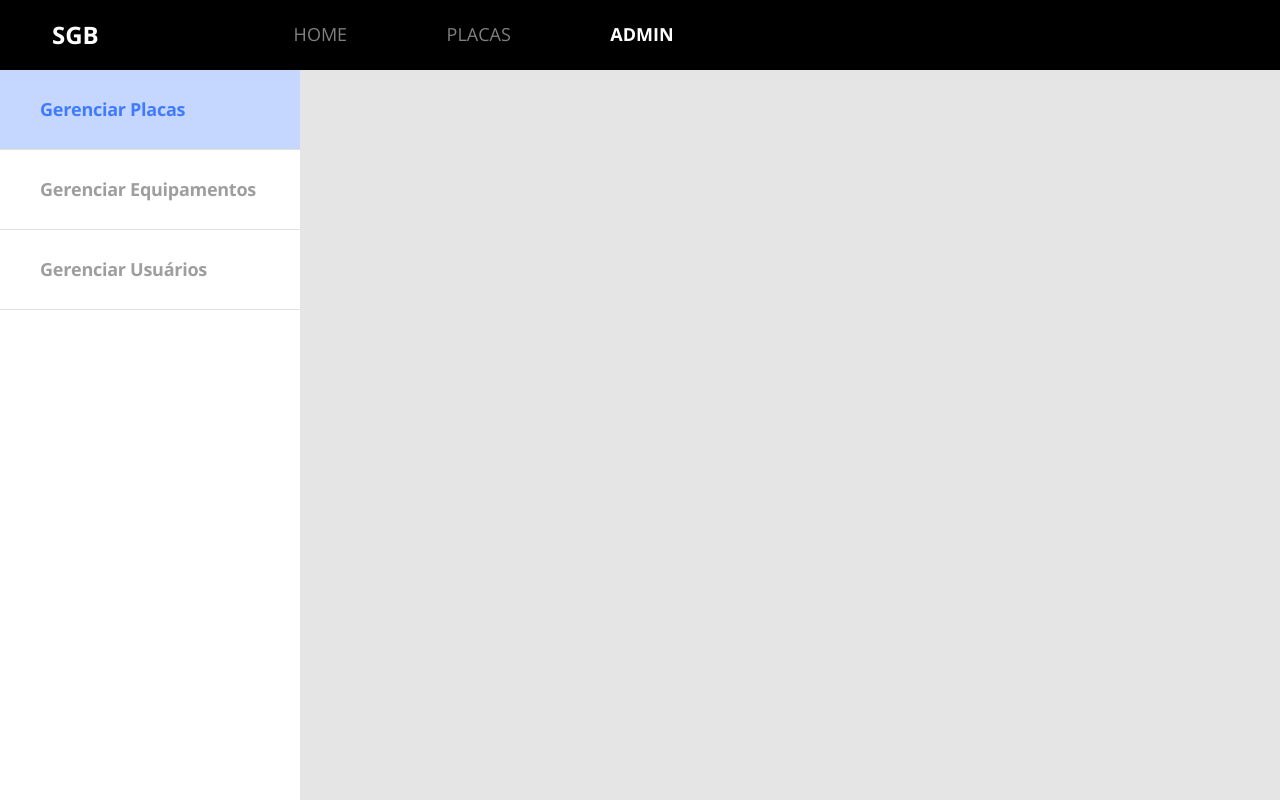
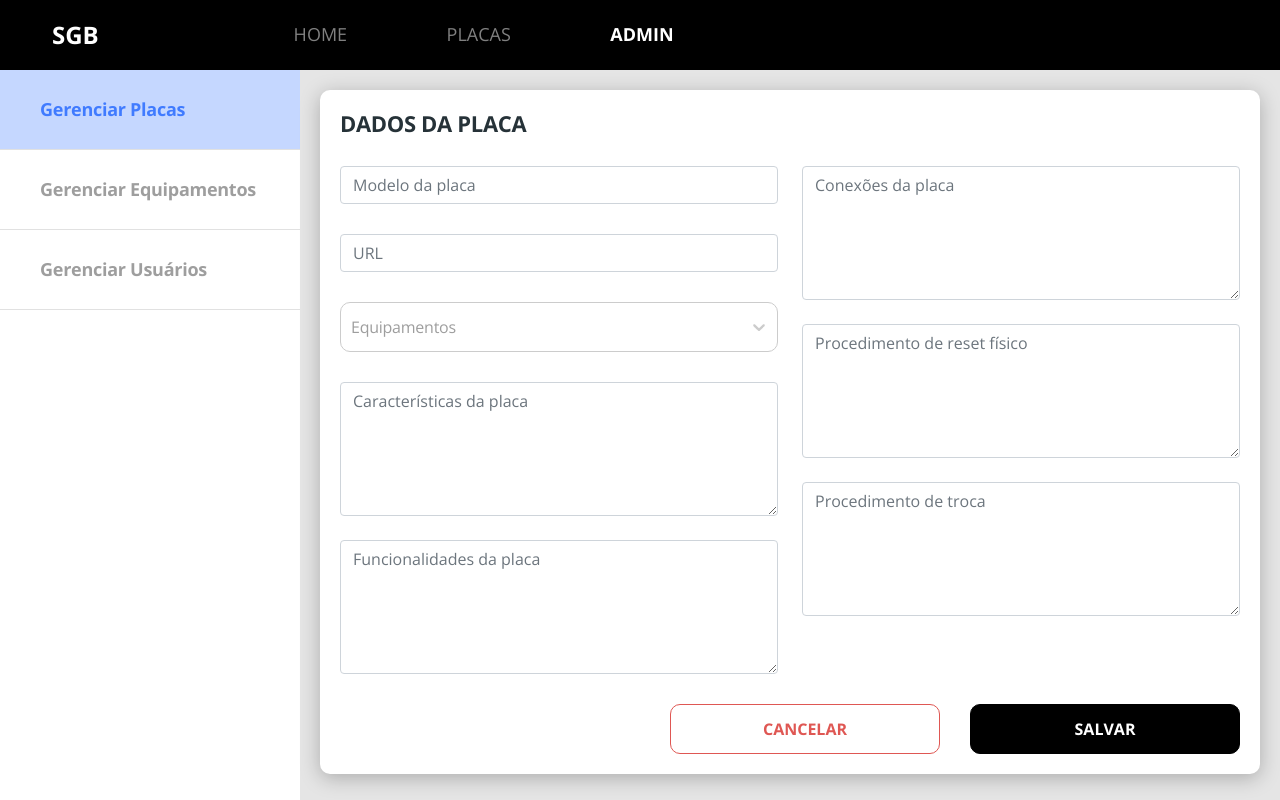
Before and after one commit to RenAxl/sgp, a React (Create React App) app in the folder frontend/: page /admin/boards/create in a window 1280 px wide. Built offline with nearby package versions, Linux system fonts and the light colour scheme.

Commit message:
Frontend - Card Form page layout and Navigation

```diff
--- a/frontend/package.json
+++ b/frontend/package.json
@@ -11,12 +11,14 @@
     "@types/react": "17.0.0",
     "@types/react-dom": "17.0.0",
     "@types/react-router-dom": "^5.3.3",
+    "@types/react-select": "4.0.17",
     "bootstrap": "5.0.2",
     "node-sass": "4.14.1",
     "react": "17.0.2",
     "react-dom": "17.0.2",
     "react-router-dom": "5.3.0",
     "react-scripts": "5.0.1",
+    "react-select": "4.3.1",
     "typescript": "^4.7.4",
     "web-vitals": "^2.1.4"
   },
--- /dev/null
+++ b/frontend/src/pages/Admin/BoardCrud/Form/index.tsx
@@ -0,0 +1,117 @@
+import Select from 'react-select';
+
+import './styles.css';
+
+
+const Form = () => {
+
+  return (
+    <div className="board-crud-container">
+      <div className="base-card board-crud-form-card">
+        <h1 className="board-crud-form-title">DADOS DA PLACA</h1>
+
+        <form >
+          <div className="row board-crud-inputs-container">
+
+            <div className="col-lg-6 board-crud-inputs-left-container">
+
+              <div className="margin-bottom-30">
+              <input
+                  type="text"
+                  className="form-control base-input"
+                  placeholder="Modelo da placa"
+                  name="model"
+                />
+              </div>
+
+              <div className="margin-bottom-30">
+              <input
+                  type="text"
+                  className="form-control base-input"
+                  placeholder="URL"
+                  name="url"
+                />
+              </div>
+
+              <div className="margin-bottom-30 ">
+                    <Select
+                      classNamePrefix="board-crud-select"
+                      isMulti
+                      placeholder="Equipamentos"
+                      name="Equipments"
+                    />
+              </div>
+
+              <div>
+                <textarea
+                  rows={5}
+                  className="form-control base-input h-auto"
+                  placeholder="Características da placa"
+                  name="description"
+                />
+              </div>
+              <br/>
+
+              <div>
+                <textarea
+                  rows={5}
+                  className="form-control base-input h-auto"
+                  placeholder="Funcionalidades da placa"
+                  name="description"
+                />
+              </div>
+
+              </div>
+
+            <div className="col-lg-6">
+
+              <div>
+                <textarea
+                  rows={5}
+                  className="form-control base-input h-auto"
+                  placeholder="Conexões da placa"
+                  name="description"
+                />
+              </div>
+              <br/>
+
+              <div>
+                <textarea
+                  rows={5}
+                  className="form-control base-input h-auto"
+                  placeholder="Procedimento de reset físico"
+                  name="description"
+                />
+              </div>
+              <br/>
+
+              <div>
+                <textarea
+                  rows={5}
+                  className="form-control base-input h-auto"
+                  placeholder="Procedimento de troca"
+                  name="description"
+                />
+              </div>
+
+            </div>
+
+          </div>
+
+          <div className="board-crud-buttons-container">
+            <button
+              className="btn btn-outline-danger board-crud-button"
+            >
+              CANCELAR
+            </button>
+            <button className="btn btn-primary board-crud-button text-white">
+              SALVAR
+            </button>
+          </div>
+        </form>
+      </div>
+    </div>
+  );
+};
+
+export default Form;
--- /dev/null
+++ b/frontend/src/pages/Admin/BoardCrud/Form/styles.css
@@ -0,0 +1,68 @@
+.board-crud-form-card {
+  padding: 20px;
+}
+
+.board-crud-form-title {
+  font-weight: bold;
+  font-size: 22px;
+  letter-spacing: -0.015em;
+  color: #263238;
+  margin-bottom: 30px;
+}
+
+.margin-bottom-30 {
+  margin-bottom: 30px;
+}
+
+.board-crud-inputs-container {
+  margin-bottom: 30px;
+}
+
+.board-crud-inputs-left-container {
+  margin-bottom: 30px;
+}
+
+.board-crud-buttons-container {
+  display: flex;
+  justify-content: space-between;
+}
+
+.board-crud-button {
+  height: 50px;
+  width: 110px;
+  border-radius: 10px;
+  font-weight: bold;
+}
+
+@media (min-width: 576px) {
+  .board-crud-buttons-container {
+    justify-content: flex-end;
+  }
+
+  .board-crud-button {
+    margin-left: 30px;
+    width: 270px;
+  }
+}
+
+.board-crud-select__control {
+  border-radius: 10px !important;
+  font-size: 1em;
+  letter-spacing: -0.015em;
+  color: #263238;
+  height: 50px;
+}
+
+.board-crud-select__placeholder {
+  color: #9E9E9E !important;
+}
+
+.board-crud-select__indicator-separator {
+  display: none;
+}
+
+@media (min-width: 992px) {
+  .board-crud-inputs-left-container {
+    margin-bottom: 0;
+  }
+}
--- a/frontend/src/pages/Admin/BoardCrud/index.tsx
+++ b/frontend/src/pages/Admin/BoardCrud/index.tsx
@@ -1,4 +1,5 @@
 import { Switch, Route } from "react-router-dom";
+import Form from "./Form";
 
 import List from "./List";
 
@@ -8,6 +9,9 @@ const BoardCrud = () => {
       <Route path="/admin/boards" exact>
         <List />
       </Route>
+      <Route path="/admin/boards/:boardId">
+        <Form />
+      </Route>
     </Switch>
   );
 };
--- a/frontend/src/pages/Home/index.tsx
+++ b/frontend/src/pages/Home/index.tsx
@@ -10,17 +10,14 @@ const Home = () => {
       <div className="base-card home-card">
         <div className="home-content-container">
           <div>
-            <h1>
-              Aprenda um pouco mais sobre placas de equipamentos de rede de
-              transporte
-            </h1>
+            <h1>Aprenda um pouco mais sobre rede de transporte</h1>
             <p>
-              Você terá acesso a informações placas de maneira objetiva e
-              direta.
+              Tenha acesso a informações relevantes de placas de equipamentos de rede
+              de transporte.
             </p>
           </div>
           <div>
-            <Link to="/products">
+            <Link to="/boards">
               <ButtonIcon text="Iniciar a consulta de placas" />
             </Link>
           </div>
```
Also changed, not shown: 1 other file (tests, documents, lock files or other folders).
